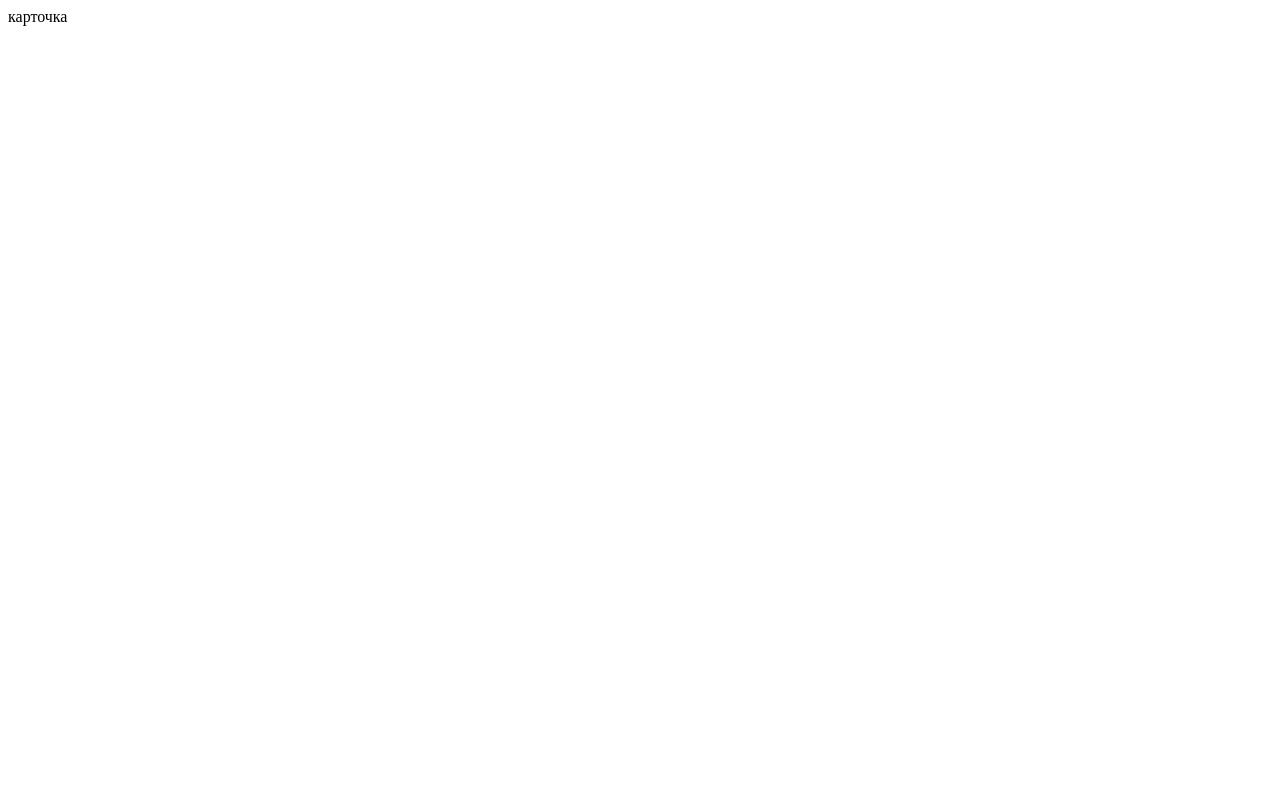
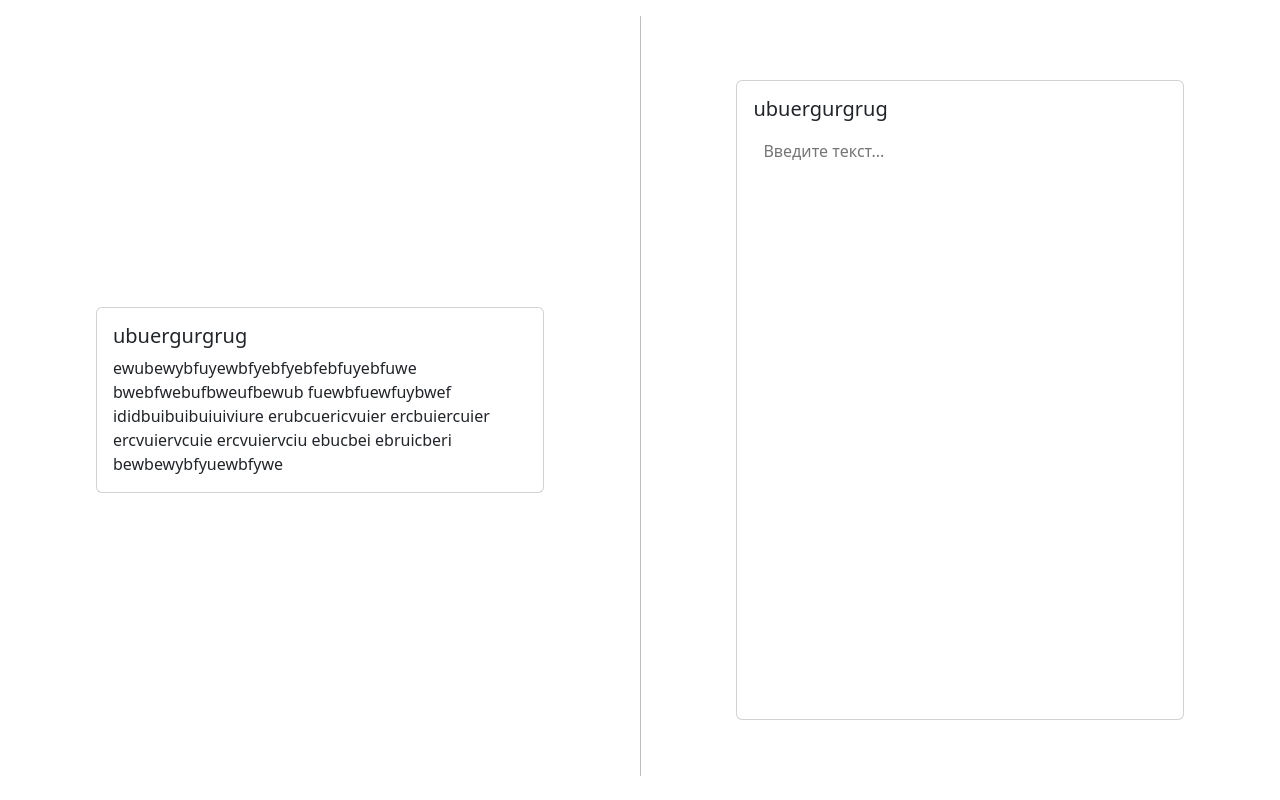
Before and after one commit to VovaIuk/teamwork, a Django app: page /1/ in a window 1280 px wide. Before the commit the page is almost empty. Run offline with Django 5.2, Linux system fonts and the light colour scheme.

Commit message:
обновил card.html

```diff
--- /dev/null
+++ b/main/static/main/card.css
@@ -0,0 +1,66 @@
+body{
+    margin: 0;
+    display: flex;
+    height: 100vh;
+}
+
+.half{
+    flex: 1;
+    display: flex;
+    justify-content: center;
+    align-items: center;
+}
+
+.divider {
+    width: 1px;
+    background-color: black;
+    height: 95vh;
+}
+
+.scrollable{
+    overflow-y: auto;
+    max-height: 80vh;
+    display: flex;
+  }
+
+.scrollable::-webkit-scrollbar {
+    display: none;
+}
+
+.form-answer{
+    height: 80%;
+    width: 70%;
+}
+
+.card-answer{
+    height: 100%;
+    width: 100%;
+}
+
+.custom-textarea {
+    border: none; /* Убираем границы */
+    resize: none; /* Запрет на изменение размера */
+    width: 100%;
+    flex: 1;/* Ширина на 100% */
+    padding: 10px; /* Отступы внутри текстовой области */
+    font-size: 16px; /* Размер шрифта */
+    overflow-y: auto; /* Вертикальный скролл */
+}
+
+/* Стили для скролла */
+.custom-textarea::-webkit-scrollbar {
+    width: 12px; /* Ширина скролла */
+}
+
+.custom-textarea::-webkit-scrollbar-track {
+    background: #f1f1f1; /* Цвет фона скролла */
+}
+
+.custom-textarea::-webkit-scrollbar-thumb {
+    background: #888; /* Цвет ползунка скролла */
+    border-radius: 10px; /* Закругление углов ползунка */
+}
+
+.custom-textarea::-webkit-scrollbar-thumb:hover {
+    background: #555; /* Цвет ползунка при наведении */
+}
--- a/main/templates/main/card.html
+++ b/main/templates/main/card.html
@@ -1,11 +1,40 @@
+{% load static %}
+
 <!DOCTYPE html>
 <html lang="en">
 <head>
     <meta charset="UTF-8">
     <meta name="viewport" content="width=device-width, initial-scale=1.0">
+    <link href="https://cdn.jsdelivr.net/npm/bootstrap@5.3.3/dist/css/bootstrap.min.css" rel="stylesheet" integrity="sha384-QWTKZyjpPEjISv5WaRU9OFeRpok6YctnYmDr5pNlyT2bRjXh0JMhjY6hW+ALEwIH" crossorigin="anonymous">
     <title>Document</title>
 </head>
 <body>
-    карточка
+    <div class="half">
+        <div class="card" style="width: 70%;">
+            <div class="card-body">
+                <h5 class="card-title">ubuergurgrug</h5>
+                <div class="scrollable">
+                    <p class="card-text">ewubewybfuyewbfyebfyebfebfuyebfuwe bwebfwebufbweufbewub fuewbfuewfuybwef ididbuibuibuiuiviure erubcuericvuier ercbuiercuier ercvuiervcuie ercvuiervciu
+                        ebucbei
+                        ebruicberi bewbewybfyuewbfywe</p>
+                </div>
+            </div>
+        </div>
+    </div>
+    <hr class="divider">
+    <div class="half">
+        <form action="" class="form-answer">
+            <div class="card card-answer">
+                <div class="card-body" style="display: flex; flex-direction: column;">
+                    <h5 class="card-title">ubuergurgrug</h5>
+                    <textarea class="custom-textarea" placeholder="Введите текст..."></textarea>
+                </div>
+            </div>
+        </form>
+
+
+    <link rel="stylesheet" href="{% static "main/card.css" %}">
 </body>
 </html>
+
+{% comment %} multiple webkitdirectory mozdirectory {% endcomment %}
--- a/main/templates/main/index.html
+++ b/main/templates/main/index.html
@@ -40,7 +40,7 @@
         {% endfor %}
     </div>
 
-    <link rel="stylesheet" href="{% static "main/style.css" %}">
+    <link rel="stylesheet" href="{% static "main/index.css" %}">
 
 </body>
 </html>
```
Also changed, not shown: main/static/main/index.css (renamed from main/static/main/style.css).
